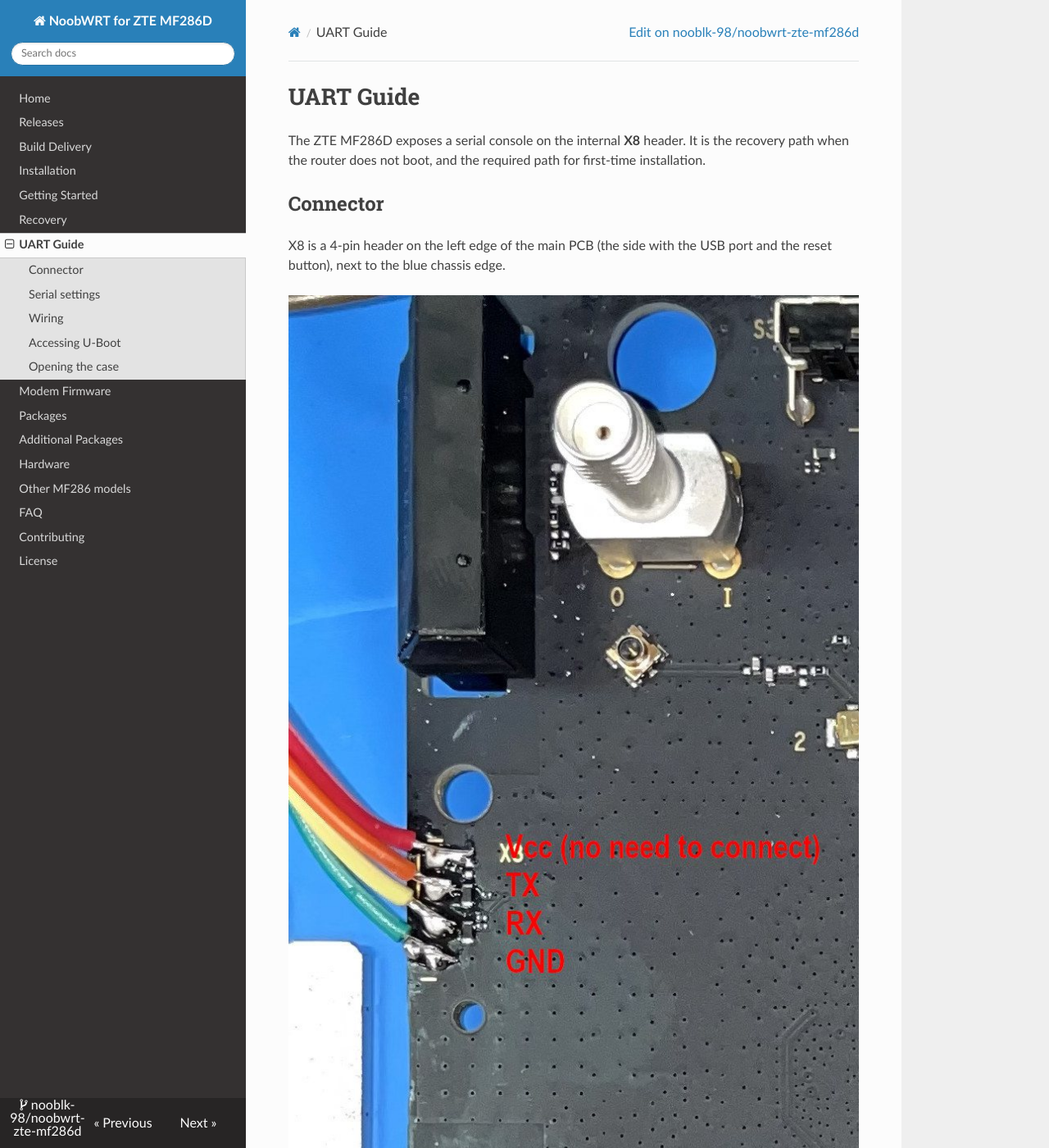
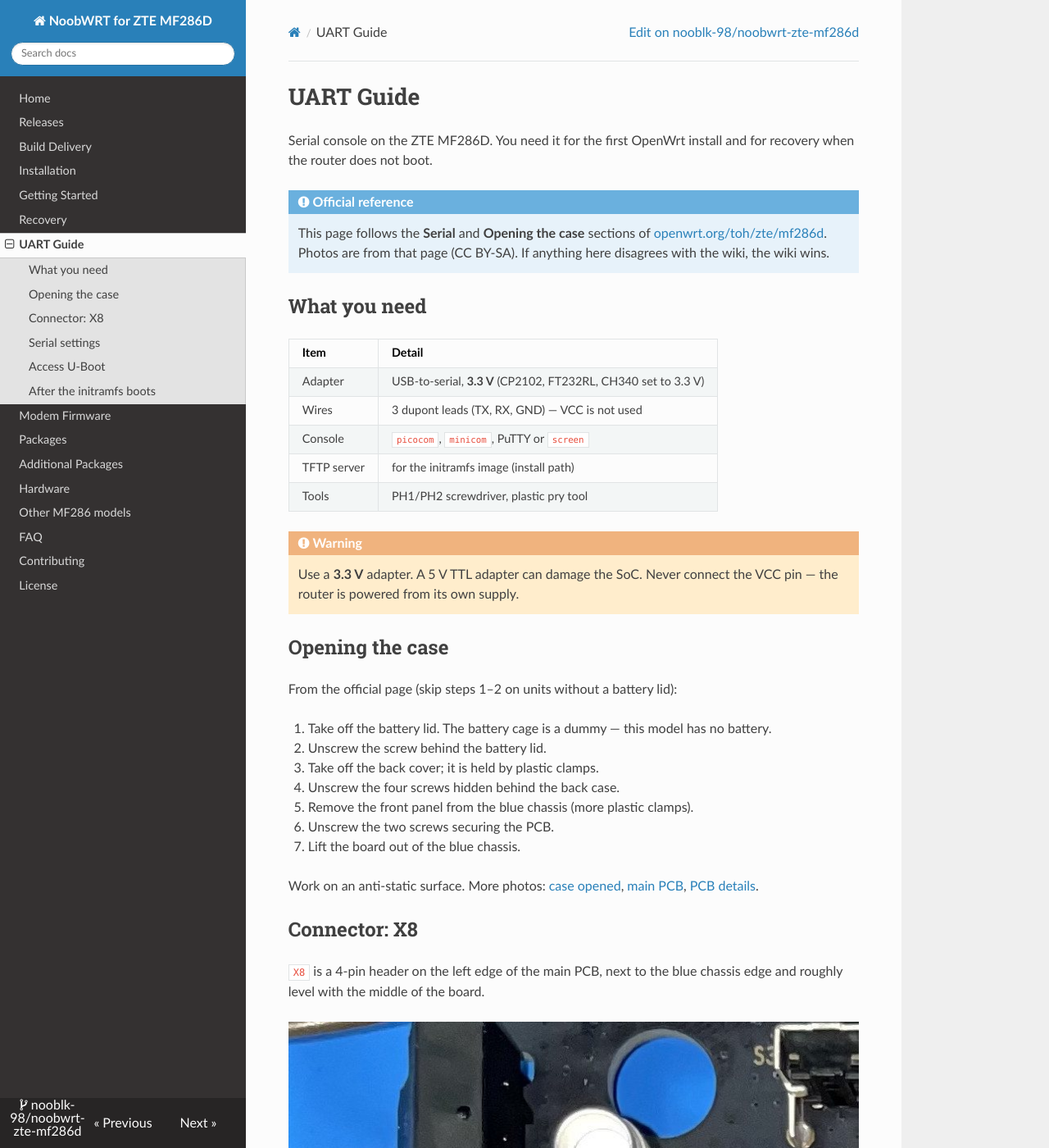
Before and after one commit to nooblk-98/noobwrt-zte-mf286d, an MkDocs documentation site: the page built from docs/uart-guide.md, in a window 1280 px wide and 1400 px high. Shown: the whole window at 82% size. Built offline with MkDocs 1.6.1, drawn with Linux system fonts in a browser that asks for light colours; nearby versions of some CDN libraries; some of the changed text lies outside the part shown.

Commit message:
docs: rebuild the UART guide around the official procedure
- official reference callout, case-opening steps matching the wiki, links to its photos
- X8 pinout and board photos embedded, wiring table, 8N1, ESC to stop U-Boot
- clarifies that the initramfs can sysupgrade NoobWRT directly (same profile/layout),
  no need to install official OpenWrt first

````diff
--- a/docs/uart-guide.md
+++ b/docs/uart-guide.md
@@ -1,33 +1,67 @@
 # UART Guide
 
-The ZTE MF286D exposes a serial console on the internal **X8** header. It is the
-recovery path when the router does not boot, and the required path for first-time
-installation.
+Serial console on the ZTE MF286D. You need it for the first OpenWrt install and for
+recovery when the router does not boot.
 
-## Connector
+!!! info "Official reference"
+    This page follows the **Serial** and **Opening the case** sections of
+    [openwrt.org/toh/zte/mf286d](https://openwrt.org/toh/zte/mf286d). Photos are from
+    that page (CC BY-SA). If anything here disagrees with the wiki, the wiki wins.
 
-X8 is a 4-pin header on the left edge of the main PCB (the side with the USB port
-and the reset button), next to the blue chassis edge.
+## What you need
 
-![X8 UART header on the MF286D mainboard](images/mf286d-serial-console.jpg)
+| Item | Detail |
+|---|---|
+| Adapter | USB-to-serial, **3.3 V** (CP2102, FT232RL, CH340 set to 3.3 V) |
+| Wires | 3 dupont leads (TX, RX, GND) — VCC is not used |
+| Console | `picocom`, `minicom`, PuTTY or `screen` |
+| TFTP server | for the initramfs image (install path) |
+| Tools | PH1/PH2 screwdriver, plastic pry tool |
+
+!!! warning
+    Use a **3.3 V** adapter. A 5 V TTL adapter can damage the SoC. Never connect the
+    VCC pin — the router is powered from its own supply.
+
+## Opening the case
+
+From the official page (skip steps 1–2 on units without a battery lid):
+
+1. Take off the battery lid. The battery cage is a dummy — this model has no battery.
+2. Unscrew the screw behind the battery lid.
+3. Take off the back cover; it is held by plastic clamps.
+4. Unscrew the four screws hidden behind the back case.
+5. Remove the front panel from the blue chassis (more plastic clamps).
+6. Unscrew the two screws securing the PCB.
+7. Lift the board out of the blue chassis.
+
+Work on an anti-static surface. More photos:
+[case opened](https://openwrt.org/_media/media/zte/mf286d/mf286d-8.jpg),
+[main PCB](https://openwrt.org/_media/media/zte/mf286d/mf286d-10.jpg),
+[PCB details](https://openwrt.org/_media/media/zte/mf286d/mf286d-12.jpg).
+
+## Connector: X8
+
+`X8` is a 4-pin header on the left edge of the main PCB, next to the blue chassis
+edge and roughly level with the middle of the board.
+
+![X8 UART header with pin labels](images/mf286d-serial-console.jpg)
 
 Pin order, from the pin closest to the `X8` silkscreen label to the farthest:
 
-| Pin | Signal | Wire in the photo |
+| Pin | Signal | Note |
 |---|---|---|
-| 1 | VCC (3.3 V) — **do not connect** | red |
-| 2 | TX | orange |
-| 3 | RX | yellow |
-| 4 | GND | green |
+| 1 | VCC (3.3 V) | **do not connect** |
+| 2 | TX | → adapter RXD |
+| 3 | RX | → adapter TXD |
+| 4 | GND | → adapter GND |
 
-Board overview — `X8` sits at the left edge, roughly level with the middle of the
-board:
+Board overview — `X8` at the left edge:
 
 ![MF286D main PCB with X8 at the left edge](images/mf286d-main-pcb.jpg)
 
-!!! note "Photo credits"
-    Both photos are from the [OpenWrt wiki device page](https://openwrt.org/toh/zte/mf286d)
-    (CC BY-SA) and are reproduced here for offline reference.
+!!! note "Wire colours"
+    The photo shows red = VCC, orange = TX, yellow = RX, green = GND. That is just how
+    the wiki author wired it — follow the **pin order**, not the colours.
 
 ## Serial settings
 
@@ -35,26 +69,19 @@ board:
 115200 baud, 8 data bits, no parity, 1 stop bit (8N1)
 ```
 
-Use a **3.3 V** USB-to-serial adapter (for example a CP2102 or FT232RL board set to
-3.3 V). Do not connect the VCC pin; power the router from its own supply.
-
-## Wiring
-
-| Adapter | Router X8 |
-|---|---|
-| GND | Pin 4 (GND) |
-| RXD | Pin 2 (TX) |
-| TXD | Pin 3 (RX) |
+```sh
+picocom -b 115200 /dev/ttyUSB0
+```
 
 If you see nothing, swap TX and RX.
 
-## Accessing U-Boot
+## Access U-Boot
 
-1. Open a serial terminal at `115200 8N1`.
-2. Power on the router and press a key repeatedly to interrupt autoboot.
-3. You should get the U-Boot prompt.
+1. Open the serial terminal.
+2. Power on the router.
+3. Press **ESC** repeatedly to stop autoboot.
 
-From U-Boot you can load an initramfs image over TFTP and boot it:
+You should land on the U-Boot prompt. From there you can load an initramfs image:
 
 ```text
 setenv serverip 192.168.1.3
@@ -64,16 +91,22 @@ tftp openwrt-ipq40xx-generic-zte_mf286d-initramfs-fit-zImage.itb
 bootm $loadaddr
 ```
 
-## Opening the case
+Connect the TFTP host to `lan2`, `lan3` or `lan4` — **not** the shared WAN/LAN1 port.
 
-From the upstream support commit:
+## After the initramfs boots
 
-1. Remove the battery lid (the battery cage is a dummy on this model).
-2. Unscrew the screw behind the battery lid.
-3. Remove the back cover; it is held by plastic clamps.
-4. Unscrew the four screws hidden behind the back case.
-5. Remove the front panel from the blue chassis (more plastic clamps).
-6. Unscrew the two boards securing the PCB.
-7. Lift the board out of the chassis.
+The initramfs runs from RAM. Continue with
+[Installation → A. From stock ZTE firmware](installation.md#a-from-stock-zte-firmware-uart-tftp-recommended):
 
-The X8 header is on the main board. Work on an anti-static surface.
+1. back up the partitions you may want later (`mtd2`, `mtd8`, `mtd9`),
+2. remove the stock volumes with `ubiattach` / `ubirmvol`,
+3. `sysupgrade -n` the image.
+
+!!! tip "One step, not two"
+    You do **not** have to install official OpenWrt first. NoobWRT is built for the
+    same `ipq40xx/generic` `zte_mf286d` profile with the same partition layout, so
+    `sysupgrade -n openwrt-ipq40xx-generic-zte_mf286d-squashfs-sysupgrade.bin` can
+    flash the NoobWRT image directly from the initramfs.
+
+    If you prefer, flash the official OpenWrt sysupgrade image first, boot it once,
+    then sysupgrade to NoobWRT — that works too, it just takes an extra reboot.
````
